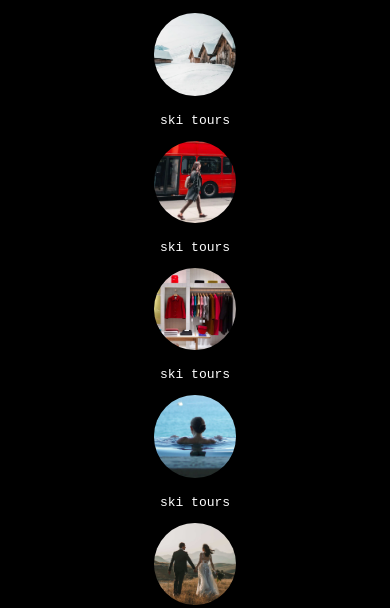
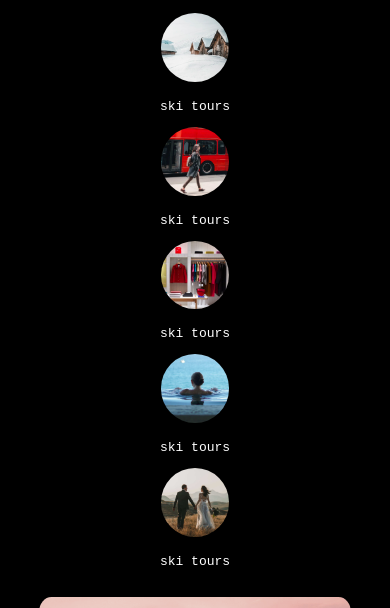
Before and after one commit to AbdelrhmunAymanFathi/Trip_Website, a plain HTML site: page index.html in a window 390 px wide. Shown: the part 440-1048 px from the top of the page. Drawn offline with Linux system fonts and the light colour scheme.

Commit message:
my changes

```diff
--- a/style.css
+++ b/style.css
@@ -296,8 +296,8 @@ nav .mobile_icon i
     padding: 0 3%
 }
 .pics .content img {
-    width: 12ex;
-    height: 12ex;
+    width: 10ex;
+    height: 10ex;
 }
 .world {
     text-align: center;
@@ -341,4 +341,5 @@ padding: 0 7%;
             color: #fff;
             font-size: 43px;
         }
+
     }
```
